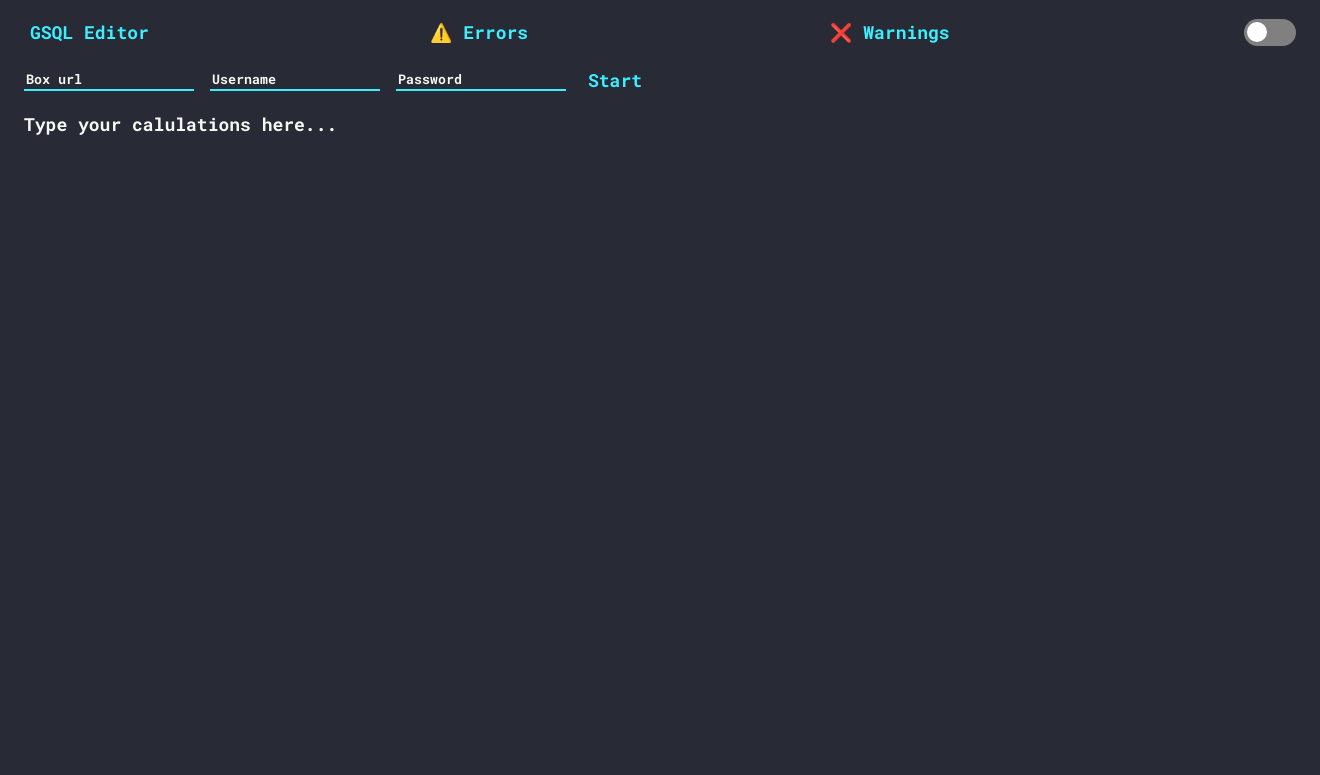
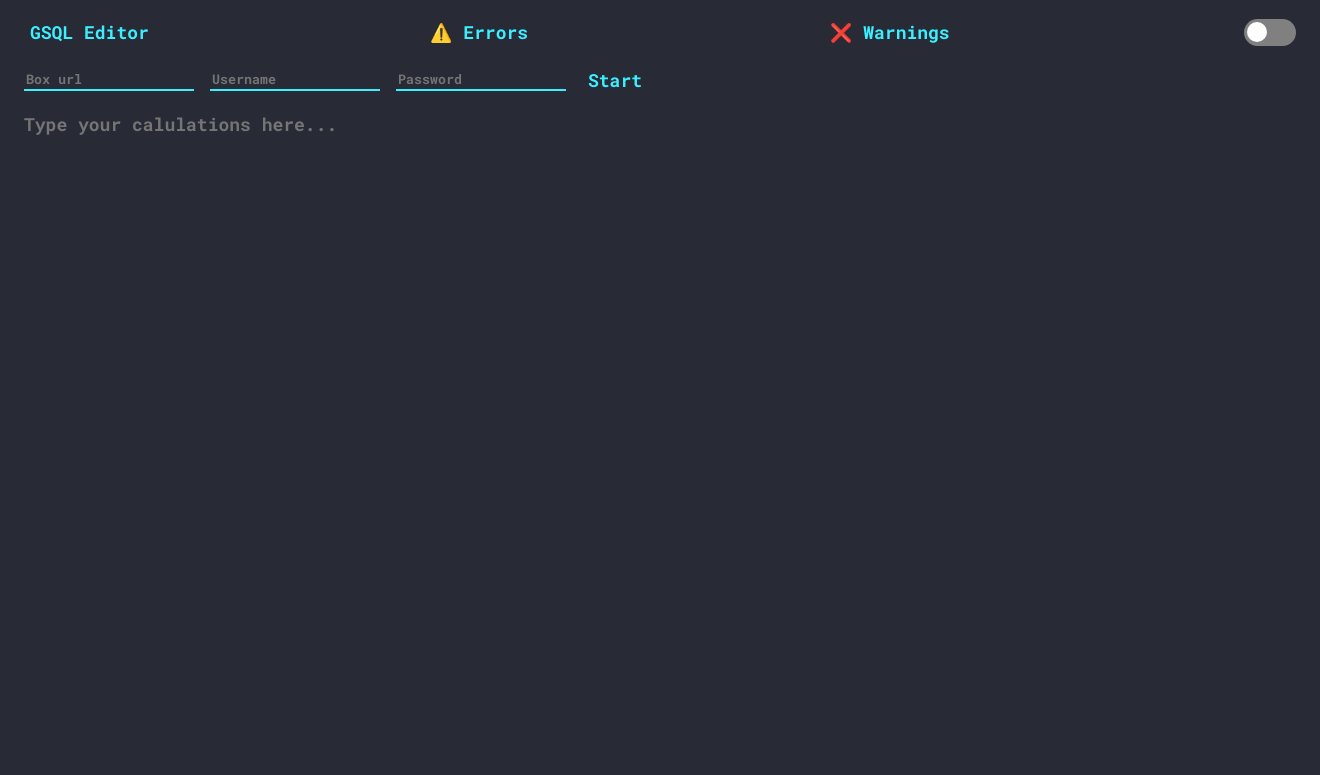
Before and after one commit to rohanshiva/sharable_gsql_editor, a Flask app: page / in a window 1320 px wide; the page is wider, and only the part inside the window is pictured. Shown: the top 775 px of that part. After the commit the page ends 135 px from the top of that part, so only its background shows below. Run offline with Flask 2, Linux system fonts and the light colour scheme; some libraries are stand-ins or nearby versions.

Commit message:
Update style.css

```diff
--- a/static/style.css
+++ b/static/style.css
@@ -2,18 +2,12 @@ html {
     --bg: #dae5ed;
     --font-color: #090821;
     --afont-color: #fc2f70;
-    --dbg-color: rgba(0, 0, 0, 0.1);
-    --dbgh-color: rgba(0, 0, 0, 0.2);
-    --dbga-color: rgba(0, 0, 0, 0.3);
 
   }
   html[data-theme="dark"] {
     --bg: #282a36;
     --afont-color: #3cefff;
     --font-color: #f8f8f2;
-    --dbg-color: rgba(255, 255, 255, 0.1);
-    --dbgh-color: rgba(255, 255, 255, 0.2);
-    --dbga-color: rgba(255, 255, 255, 0.3);
   }
 
   body {
@@ -50,11 +44,11 @@ html {
     padding: 0 8px;
   }
   textarea {
-    width: 50vw;
+    width: 100%;
     padding: 8px 16px;
     border-style: solid;
     border-width: 0px;
-    height: 82vh;
+    min-height: 10vh;
     outline: 0;
     font-size: 18px;
     font-weight: 700;
@@ -62,30 +56,6 @@ html {
     resize: none;
     color: var(--font-color);
     font-family: "Roboto Mono", monospace;
-  }
-  ::-webkit-scrollbar {
-    width: 4px;
-    height: 4px;
-  }
-
-  ::-webkit-scrollbar-thumb {
-    background: var(--dbg-color);
-  }
-
-  ::-webkit-scrollbar-thumb:hover {
-    background: var(--dbgh-color);
-  }
-
-  ::-webkit-scrollbar-thumb:active {
-    background: var(--dbga-color);
-  }
-
-  ::placeholder {
-    color: var(--font-color);
-  }
-
-  ::selection {
-    background: #c6d5dd;
   }
 
   button {
```
